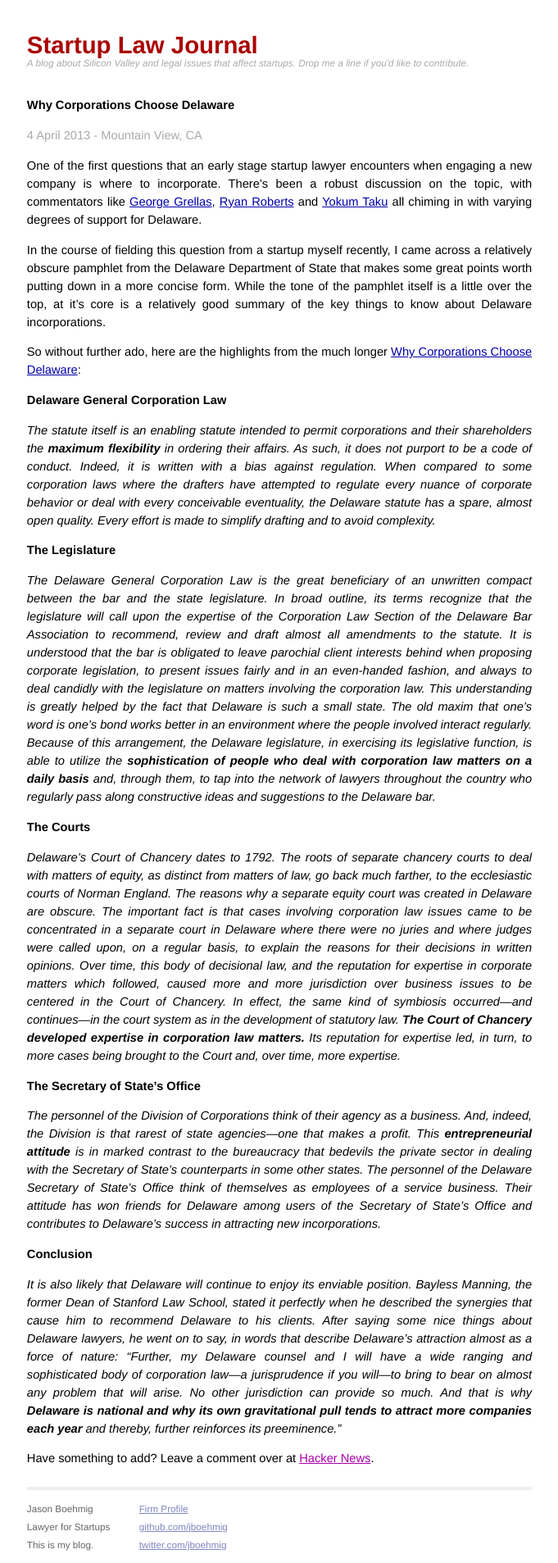
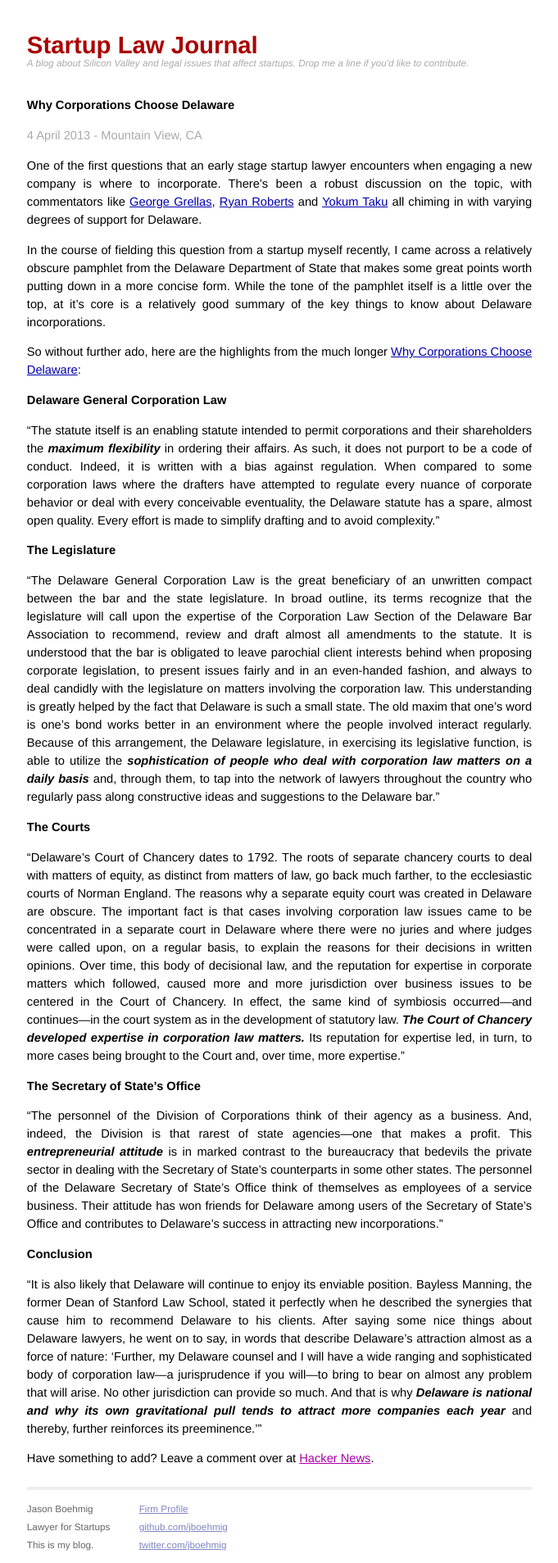
Before and after one commit to startuplawjournal/startuplawjournal.github.com, a Jekyll site: the page built from _posts/2013-04-04-why-corporations-choose-delaware.md, in a window 1280 px wide. Shown: the whole page at 82% size, without its empty margins (299-980 px from the left). Built offline with Jekyll 4.4.1, drawn with Linux system fonts in a browser that asks for light colours; Markdown is read by kramdown in place of the engine named in the settings.

Commit message:
formatting pt 3

```diff
--- a/_posts/2013-04-04-why-corporations-choose-delaware.md
+++ b/_posts/2013-04-04-why-corporations-choose-delaware.md
@@ -16,26 +16,26 @@ So without further ado, here are the highlights from the much longer [Why Corpor
 
 **Delaware General Corporation Law**
 
-*The statute itself is an enabling statute intended to permit corporations and their shareholders the **maximum flexibility** in ordering their affairs. As such, it does not purport to be a code of conduct. Indeed, it is written with a bias against regulation. When compared to some corporation laws where the drafters have attempted to regulate every nuance of corporate behavior or deal with every conceivable eventuality, the Delaware statute has a spare, almost open quality. Every effort is made to simplify drafting and to avoid complexity.*
+"The statute itself is an enabling statute intended to permit corporations and their shareholders the ***maximum flexibility*** in ordering their affairs. As such, it does not purport to be a code of conduct. Indeed, it is written with a bias against regulation. When compared to some corporation laws where the drafters have attempted to regulate every nuance of corporate behavior or deal with every conceivable eventuality, the Delaware statute has a spare, almost open quality. Every effort is made to simplify drafting and to avoid complexity."
 
 
 **The Legislature**
 
-*The Delaware General Corporation Law is the great beneficiary of an unwritten compact between the bar and the state legislature. In broad outline, its terms recognize that the legislature will call upon the expertise of the Corporation Law Section of the Delaware Bar Association to recommend, review and draft almost all amendments to the statute. It is understood that the bar is obligated to leave parochial client interests behind when proposing corporate legislation, to present issues fairly and in an even-handed fashion, and always to deal candidly with the legislature on matters involving the corporation law. This understanding is greatly helped by the fact that Delaware is such a small state. The old maxim that one’s word is one’s bond works better in an environment where the people involved interact regularly. Because of this arrangement, the Delaware legislature, in exercising its legislative function, is able to utilize the **sophistication of people who deal with corporation law matters on a daily basis** and, through them, to tap into the network of lawyers throughout the country who regularly pass along constructive ideas and suggestions to the Delaware bar.*
+"The Delaware General Corporation Law is the great beneficiary of an unwritten compact between the bar and the state legislature. In broad outline, its terms recognize that the legislature will call upon the expertise of the Corporation Law Section of the Delaware Bar Association to recommend, review and draft almost all amendments to the statute. It is understood that the bar is obligated to leave parochial client interests behind when proposing corporate legislation, to present issues fairly and in an even-handed fashion, and always to deal candidly with the legislature on matters involving the corporation law. This understanding is greatly helped by the fact that Delaware is such a small state. The old maxim that one’s word is one’s bond works better in an environment where the people involved interact regularly. Because of this arrangement, the Delaware legislature, in exercising its legislative function, is able to utilize the ***sophistication of people who deal with corporation law matters on a daily basis*** and, through them, to tap into the network of lawyers throughout the country who regularly pass along constructive ideas and suggestions to the Delaware bar."
 
 
 **The Courts**
 
-*Delaware’s Court of Chancery dates to 1792. The roots of separate chancery courts to deal with matters of equity, as distinct from matters of law, go back much farther, to the ecclesiastic courts of Norman England. The reasons why a separate equity court was created in Delaware are obscure. The important fact is that cases involving corporation law issues came to be concentrated in a separate court in Delaware where there were no juries and where judges were called upon, on a regular basis, to explain the reasons for their decisions in written opinions. Over time, this body of decisional law, and the reputation for expertise in corporate matters which followed, caused more and more jurisdiction over business issues to be centered in the Court of Chancery. In effect, the same kind of symbiosis occurred—and continues—in the court system as in the development of statutory law. **The Court of Chancery developed expertise in corporation law matters.** Its reputation for expertise led, in turn, to more cases being brought to the Court and, over time, more expertise.*
+"Delaware’s Court of Chancery dates to 1792. The roots of separate chancery courts to deal with matters of equity, as distinct from matters of law, go back much farther, to the ecclesiastic courts of Norman England. The reasons why a separate equity court was created in Delaware are obscure. The important fact is that cases involving corporation law issues came to be concentrated in a separate court in Delaware where there were no juries and where judges were called upon, on a regular basis, to explain the reasons for their decisions in written opinions. Over time, this body of decisional law, and the reputation for expertise in corporate matters which followed, caused more and more jurisdiction over business issues to be centered in the Court of Chancery. In effect, the same kind of symbiosis occurred—and continues—in the court system as in the development of statutory law. ***The Court of Chancery developed expertise in corporation law matters.*** Its reputation for expertise led, in turn, to more cases being brought to the Court and, over time, more expertise."
 
 
 **The Secretary of State's Office**
 
-*The personnel of the Division of Corporations think of their agency as a business. And, indeed, the Division is that rarest of state agencies—one that makes a profit. This **entrepreneurial attitude** is in marked contrast to the bureaucracy that bedevils the private sector in dealing with the Secretary of State’s counterparts in some other states. The personnel of the Delaware Secretary of State’s Office think of themselves as employees of a service business. Their attitude has won friends for Delaware among users of the Secretary of State’s Office and contributes to Delaware’s success in attracting new incorporations.*
+"The personnel of the Division of Corporations think of their agency as a business. And, indeed, the Division is that rarest of state agencies—one that makes a profit. This ***entrepreneurial attitude*** is in marked contrast to the bureaucracy that bedevils the private sector in dealing with the Secretary of State’s counterparts in some other states. The personnel of the Delaware Secretary of State’s Office think of themselves as employees of a service business. Their attitude has won friends for Delaware among users of the Secretary of State’s Office and contributes to Delaware’s success in attracting new incorporations."
 
 **Conclusion**
 
-*It is also likely that Delaware will continue to enjoy its enviable position. Bayless Manning, the former Dean of Stanford Law School, stated it perfectly when he described the synergies that cause him to recommend Delaware to his clients. After saying some nice things about Delaware lawyers, he went on to say, in words that describe Delaware’s attraction almost as a force of nature: “Further, my Delaware counsel and I will have a wide ranging and sophisticated body of corporation law—a jurisprudence if you will—to bring to bear on almost any problem that will arise. No other jurisdiction can provide so much. And that is why **Delaware is national and why its own gravitational pull tends to attract more companies each year** and thereby, further reinforces its preeminence.”*
+"It is also likely that Delaware will continue to enjoy its enviable position. Bayless Manning, the former Dean of Stanford Law School, stated it perfectly when he described the synergies that cause him to recommend Delaware to his clients. After saying some nice things about Delaware lawyers, he went on to say, in words that describe Delaware’s attraction almost as a force of nature: 'Further, my Delaware counsel and I will have a wide ranging and sophisticated body of corporation law—a jurisprudence if you will—to bring to bear on almost any problem that will arise. No other jurisdiction can provide so much. And that is why ***Delaware is national and why its own gravitational pull tends to attract more companies each year*** and thereby, further reinforces its preeminence.'"
 
 
 Have something to add?  Leave a comment over at [Hacker News]().
```
